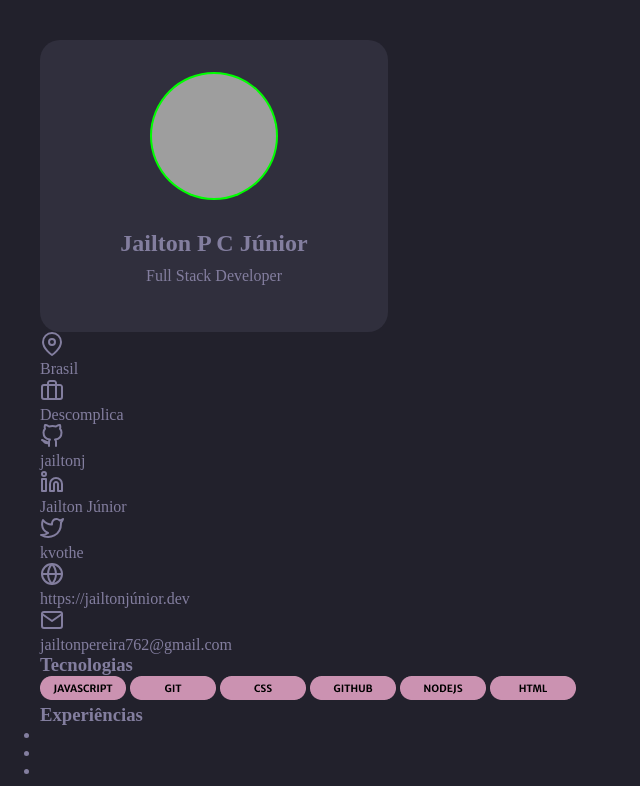
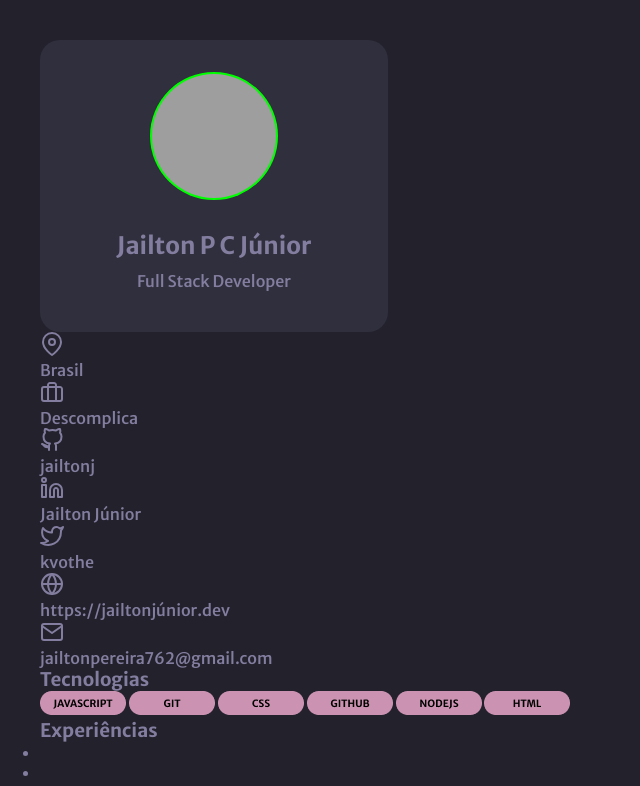
Before and after one commit to Jailtonj/Desafio-Portifolio, a plain HTML site: page index.html in a window 1280 px wide. Shown: the top 786 px of the page, without its empty margins (0-640 px from the left). Drawn offline with Linux system fonts and the light colour scheme; grey boxes are pictures that could not be loaded.

Commit message:
colocando a font

```diff
--- a/index.html
+++ b/index.html
@@ -4,9 +4,12 @@
   <meta charset="UTF-8">
   <meta http-equiv="X-UA-Compatible" content="IE=edge">
   <meta name="viewport" content="width=device-width, initial-scale=1.0">
-  <title>Potifólio Jailton</title>
 
+  <link rel="preconnect" href="https://fonts.googleapis.com">
+  <link rel="preconnect" href="https://fonts.gstatic.com" crossorigin>
+  <link href="https://fonts.googleapis.com/css2?family=Merriweather+Sans:wght@500;700&family=Roboto&display=swap" rel="stylesheet">
 
+<title>Potifólio Jailton</title>
 
   <link rel="stylesheet" href="./style.css">
 
--- a/style.css
+++ b/style.css
@@ -9,6 +9,12 @@
   --text-color: #837E9F;
   --bg-cards: #302F3D;
   --bg-techs: #CB92B1;
+}
+
+/* Fonts */
+
+body * {
+  font-family: 'Merriweather Sans', sans-serif;
 }
 
 body {
@@ -65,3 +71,5 @@ main {
   padding: 40px;
   padding-bottom: 58px;
 }
+
+.links {}
```
